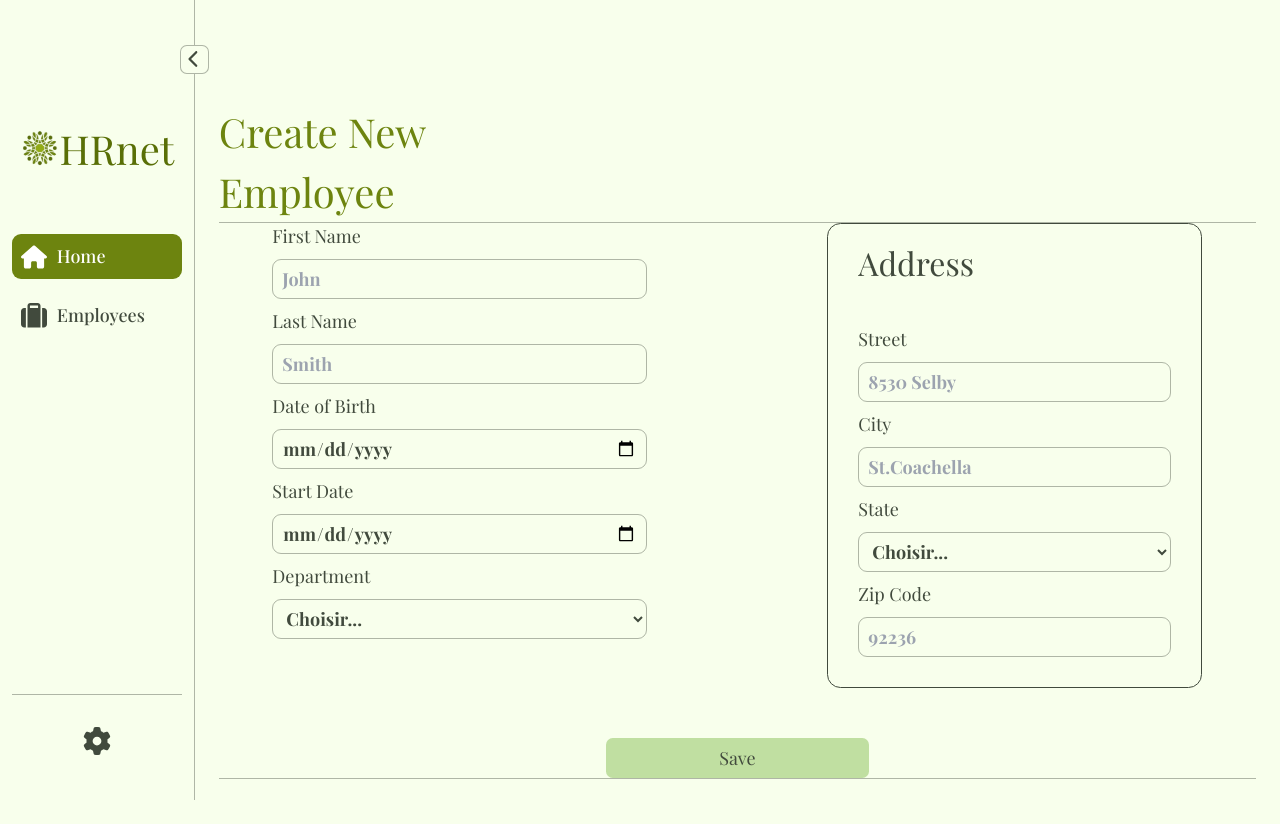
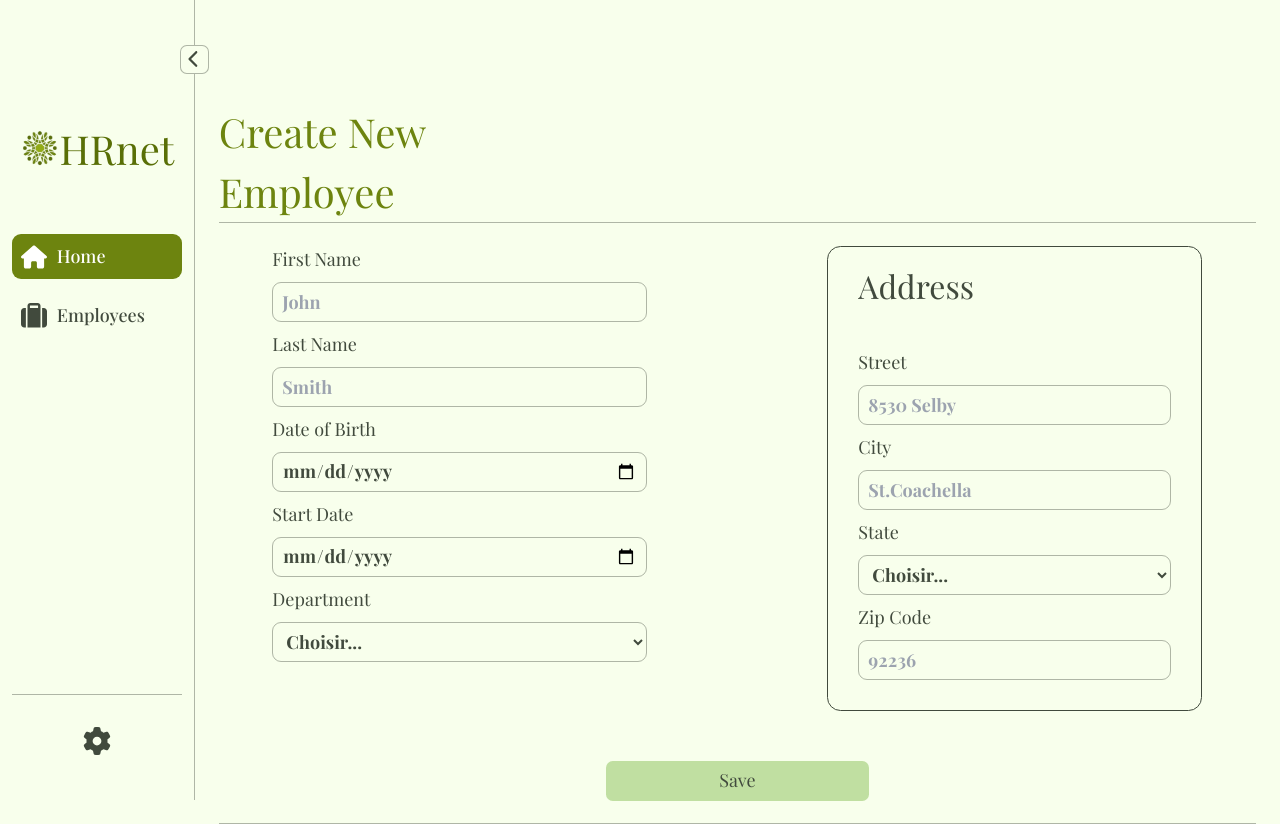
Before and after one commit to PrAndrian/HRnet, a React (Vite) app: page / in a window 1280 px wide. Before the commit the page ends 800 px from the top, so only its background shows below. Built offline with nearby package versions, Linux system fonts and the light colour scheme.

Commit message:
change currentItems rendered by searchResults [ListEmployees]

```diff
--- a/src/components/EmployeeCreationForm.jsx
+++ b/src/components/EmployeeCreationForm.jsx
@@ -56,7 +56,7 @@ const EmployeeCreationForm = ({onToast}) => {
     <form
         onSubmit={handleSubmit}
         id="create-employee"
-        className="flex flex-col grow justify-center items-center"
+        className="flex flex-col grow justify-center items-center p-5"
     >
         <div className="flex justify-center gap-40 mb-[50px] w-full" >
             <fieldset className="
--- a/src/pages/ListEmployees.jsx
+++ b/src/pages/ListEmployees.jsx
@@ -18,7 +18,7 @@ const ListEmployees = () => {
 
   const indexOfLastItem = currentPage * itemsPerPage;
   const indexOfFirstItem = indexOfLastItem - itemsPerPage;
-  const currentItems = searchResults.slice(indexOfFirstItem, indexOfLastItem);
+  searchResults.slice(indexOfFirstItem, indexOfLastItem);
 
   const handlePageChange = (newPage) => {
     setCurrentPage(newPage);
@@ -74,7 +74,7 @@ const ListEmployees = () => {
       </div>
 
       <div className="overflow-y-hidden overflow-x-auto grow">
-        <EmployeeTable listEmployees={currentItems}/>
+        <EmployeeTable listEmployees={searchResults.slice(indexOfFirstItem, indexOfLastItem)}/>
       </div>
 
       <footer className="
@@ -92,7 +92,7 @@ const ListEmployees = () => {
           onItemsPerPageChange={handleItemsPerPageChange}
         />
         <PaginationTable
-          totalItems={listEmployees.length}
+          totalItems={searchResults.length}
           itemsPerPage={itemsPerPage}
           currentPage={currentPage}
           onPageChange={handlePageChange}
```
